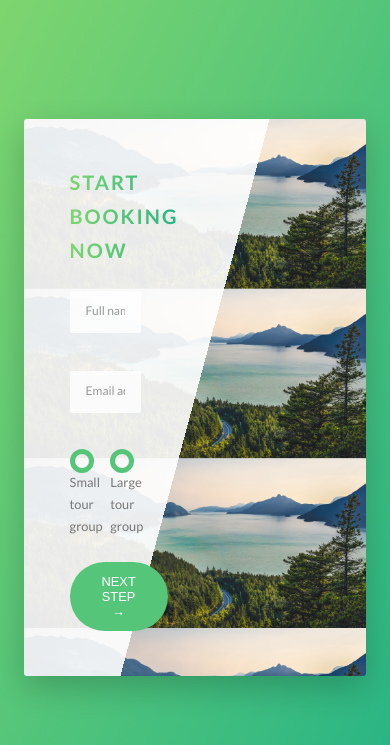
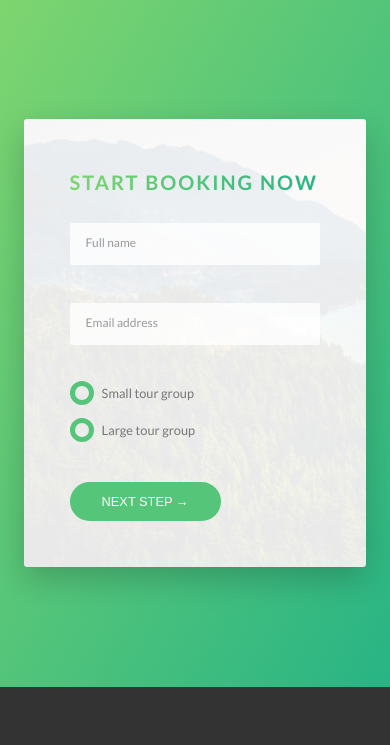
Before and after one commit to sflak/Natours, a website: page index.html in a window 390 px wide. Shown: the part 6010-6755 px from the top of the page. Drawn offline with Linux system fonts and the light colour scheme.

Commit message:
Make form responsive

```diff
--- a/sass/components/_form.scss
+++ b/sass/components/_form.scss
@@ -14,6 +14,10 @@
         border-bottom: 3px solid transparent;
         display: block;
         transition: all .3s;
+
+        @include respond(tab-port){
+            width: 100%;
+        }
 
         &:focus {
             outline: none;
@@ -52,6 +56,11 @@
     &__radio-group {
         width: 49%;
         display: inline-block;
+
+        @include respond(tab-port){
+            width: 100%;
+            margin-bottom: 2rem;
+        }
     }
 
     &__radio-input {
--- a/sass/pages/_home.scss
+++ b/sass/pages/_home.scss
@@ -60,9 +60,33 @@
     border-radius: 3px;
     box-shadow: 0 1.5rem 4rem rgba($color-black, .2);
 
+    @include respond(tab-land){
+        background-image: linear-gradient(105deg,
+                        rgba($color-white, .9) 0%,
+                        rgba($color-white, .9) 65%,
+                        transparent 65%),
+                        url(../img/nat-10.jpg);
+        background-size: cover;
+    }
+
+    @include respond(tab-port){
+        background-image: linear-gradient(to right,
+        rgba($color-white, .9) 0%,
+        rgba($color-white, .9) 100%),
+        url(../img/nat-10.jpg);
+    }
+
 
     &__form {
         width: 50%;
         padding: 5.7rem;
+
+        @include respond(tab-land){
+            width: 65%;
+        }
+        @include respond(tab-port){
+            width: 100%;
+        }
+
     }
 }
```
Also changed, not shown: css/style.css.
